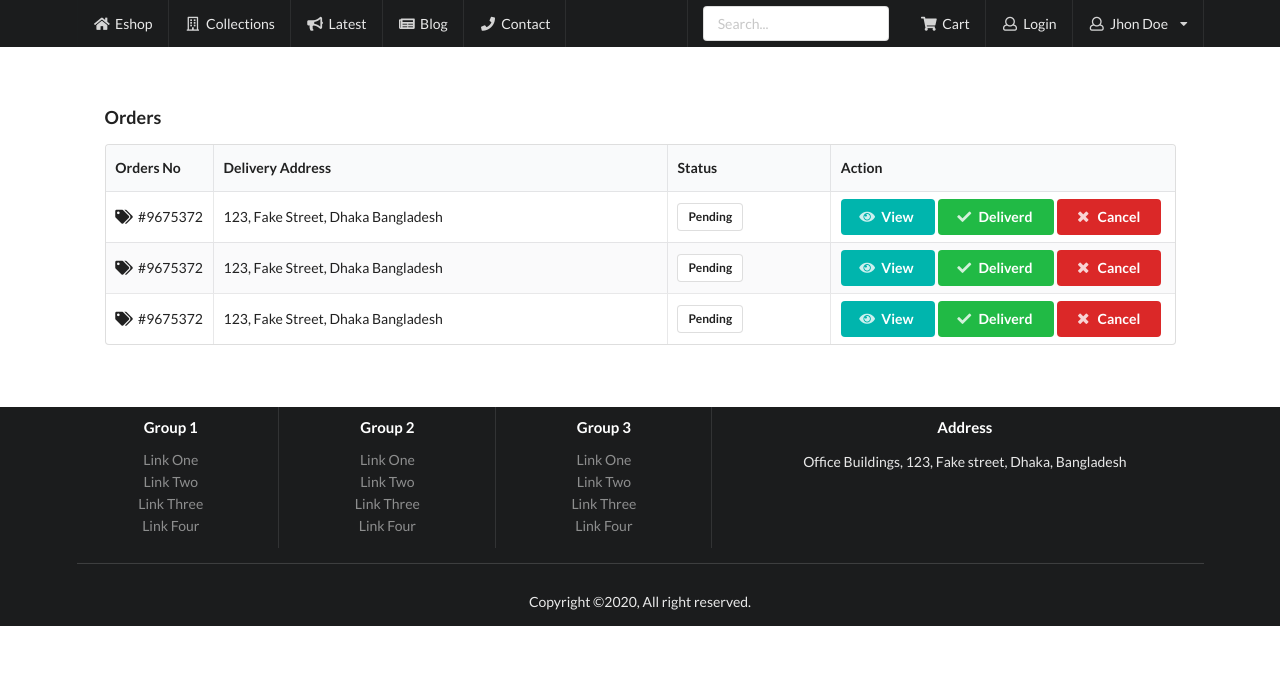
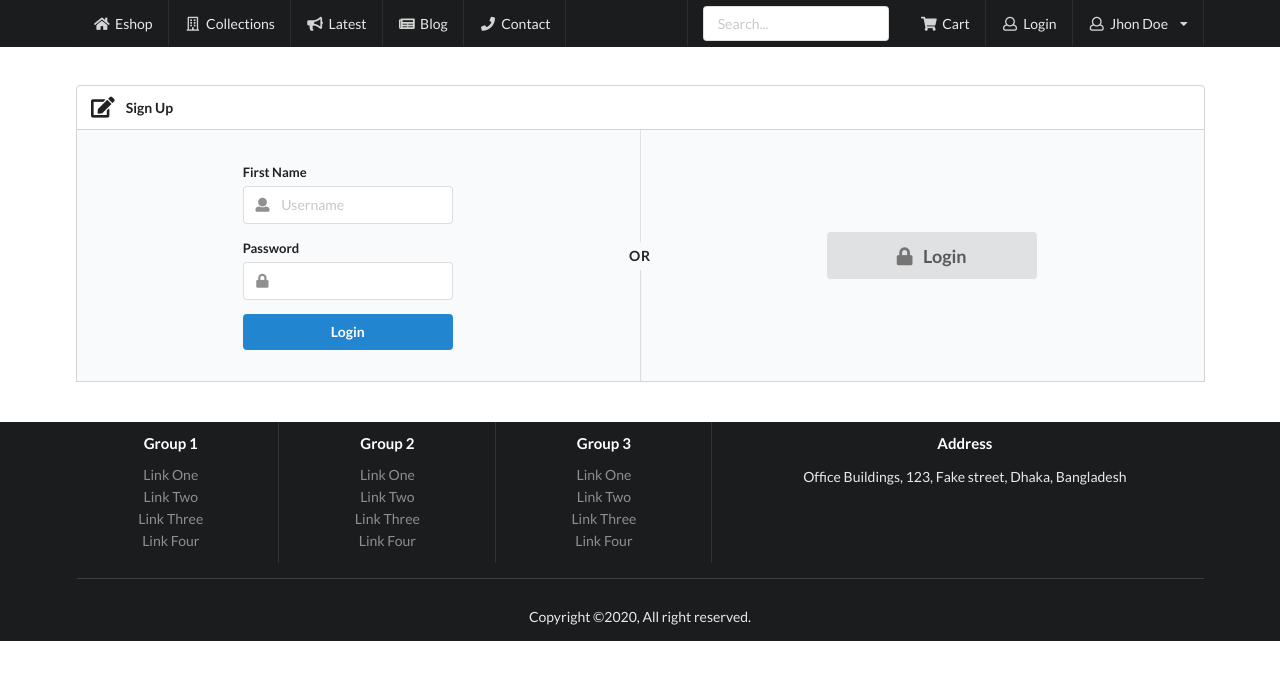
Before and after one commit to Fahad032/eshop, a React (Create React App) app: page / in a window 1280 px wide. Shown: the top 680 px of the page. Built offline with nearby package versions, Linux system fonts and the light colour scheme.

Commit message:
WIP: signup page.

```diff
--- a/src/App.js
+++ b/src/App.js
@@ -5,10 +5,11 @@ import HomePage from './Pages/HomePage';
 import ProductDetails from './Pages/ProductDetailsPage';
 import OrderPage from './Pages/OrderPage';
 import LoginPage from './Pages/LoginPage';
+import SignUpPage from './Pages/SignUpPage';
 
 // admin screens
 import OrderScreen from './Admin/OrderScreen';
 
 export default function App() {
-  return (<OrderScreen />);
+  return (<SignUpPage />);
 }
--- /dev/null
+++ b/src/Pages/SignUpPage.js
@@ -0,0 +1,164 @@
+import React from "react";
+
+export default function SignUpPage() {
+  return (
+    <div>
+      {/* NAVIGATION MENU */}
+      <div className="ui attached stackable menu inverted">
+        <div className="ui container">
+          <a className="item">
+            <i className="home icon"></i> Eshop
+          </a>
+          <a className="item">
+            <i className="grid building outline icon"></i> Collections
+          </a>
+          <a className="item">
+            <i className="grid bullhorn icon"></i> Latest
+          </a>
+          <a className="item">
+            <i className="grid newspaper icon"></i> Blog
+          </a>
+          <a className="item">
+            <i className="grid phone icon"></i> Contact
+          </a>
+          <div className="right item">
+            <div className="ui input">
+              <input type="text" placeholder="Search..." />
+            </div>
+          </div>
+          <a className="item">
+            <i className="cart icon"></i> Cart
+          </a>
+
+          <a className="item">
+            <i className="user outline icon"></i>Login
+          </a>
+
+          <div className="ui simple dropdown item">
+            <i className="user outline icon"></i> Jhon Doe
+            <i className="dropdown icon"></i>
+            <div className="menu">
+              <a className="item">
+                <i className="edit icon"></i> Edit Profile
+              </a>
+              <a className="item">
+                <i className="tags icon"></i> My Orders
+              </a>
+              <a className="item">
+                <i className="settings icon"></i> Account Settings
+              </a>
+            </div>
+          </div>
+        </div>
+      </div>
+
+      {/* Main Content */}
+      <div
+        className="ui container"
+        style={{ paddingTop: 40, paddingBottom: 40 }}
+      >
+        <div className="ui top attached header">
+            <i className="signup icon"></i>
+            <div className="content">Sign Up</div>
+        </div>
+        <div className="ui placeholder attached segment">
+          <div className="ui two column very relaxed stackable grid">
+            <div className="column">
+              <div className="ui form">
+                <div className="field">
+                  <label>First Name</label>
+                  <div className="ui left icon input">
+                    <input type="text" placeholder="Username" />
+                    <i className="user icon"></i>
+                  </div>
+                </div>
+                <div className="field">
+                  <label>Password</label>
+                  <div className="ui left icon input">
+                    <input type="password" />
+                    <i className="lock icon"></i>
+                  </div>
+                </div>
+                <div className="ui blue submit button">Login</div>
+              </div>
+            </div>
+            <div className="middle aligned column">
+              <div className="ui big button">
+                <i className="lock icon"></i>
+                Login
+              </div>
+            </div>
+          </div>
+          <div className="ui vertical divider">Or</div>
+        </div>
+      </div>
+
+      {/* FOOTER MENU */}
+      <div className="ui inverted vertical footer segment">
+        <div className="ui center aligned container">
+          <div className="ui stackable inverted divided grid">
+            <div className="three wide column">
+              <h4 className="ui inverted header">Group 1</h4>
+              <div className="ui inverted link list">
+                <a href="#" className="item">
+                  Link One
+                </a>
+                <a href="#" className="item">
+                  Link Two
+                </a>
+                <a href="#" className="item">
+                  Link Three
+                </a>
+                <a href="#" className="item">
+                  Link Four
+                </a>
+              </div>
+            </div>
+            <div className="three wide column">
+              <h4 className="ui inverted header">Group 2</h4>
+              <div className="ui inverted link list">
+                <a href="#" className="item">
+                  Link One
+                </a>
+                <a href="#" className="item">
+                  Link Two
+                </a>
+                <a href="#" className="item">
+                  Link Three
+                </a>
+                <a href="#" className="item">
+                  Link Four
+                </a>
+              </div>
+            </div>
+            <div className="three wide column">
+              <h4 className="ui inverted header">Group 3</h4>
+              <div className="ui inverted link list">
+                <a href="#" className="item">
+                  Link One
+                </a>
+                <a href="#" className="item">
+                  Link Two
+                </a>
+                <a href="#" className="item">
+                  Link Three
+                </a>
+                <a href="#" className="item">
+                  Link Four
+                </a>
+              </div>
+            </div>
+            <div className="seven wide column">
+              <h4 className="ui inverted header">Address</h4>
+              <p>Office Buildings, 123, Fake street, Dhaka, Bangladesh</p>
+            </div>
+          </div>
+          <div className="ui inverted section divider"></div>
+          <div className="ui horizontal inverted small">
+            Copyright &copy;2020, All right reserved.
+          </div>
+        </div>
+      </div>
+    </div>
+  );
+}
```
